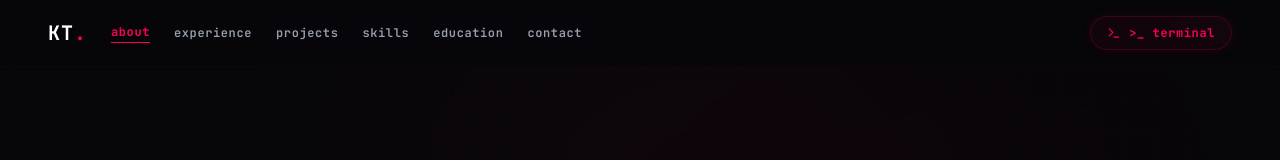
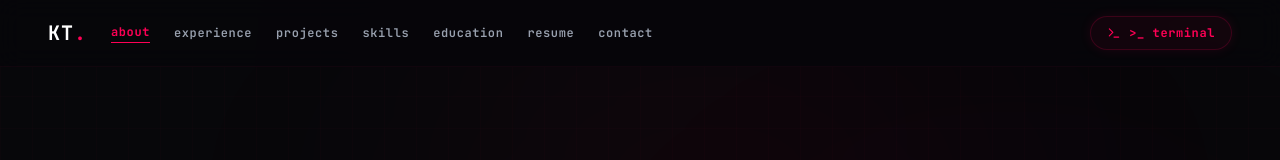
Before and after one commit to Keshav-Tejra04/Portfolio, a Next.js app: page / in a window 1280 px wide. Shown: the top 160 px of the page. Built offline with nearby package versions, Linux system fonts and the light colour scheme.

Commit message:
resume added

```diff
--- a/src/components/GuiPortfolio.tsx
+++ b/src/components/GuiPortfolio.tsx
@@ -313,10 +313,16 @@ export function GuiPortfolio({ setMode }: GuiPortfolioProps) {
 
           {/* Desktop Navigation Links */}
           <nav className="hidden md:flex items-center gap-6 text-xs font-semibold uppercase tracking-wider text-gray-400">
-            {["about", "experience", "projects", "skills", "education", "contact"].map((section) => (
+            {["about", "experience", "projects", "skills", "education", "resume", "contact"].map((section) => (
               <button
                 key={section}
-                onClick={() => scrollToSection(section)}
+                onClick={() => {
+                  if (section === "resume") {
+                    window.open("/Keshav_Tejra_Resume.pdf", "_blank");
+                  } else {
+                    scrollToSection(section);
+                  }
+                }}
                 className={`hover:text-gui-primary transition-all cursor-pointer ${activeSection === section ? "text-gui-primary font-bold border-b border-gui-primary pb-0.5" : ""
                   }`}
               >
@@ -355,10 +361,16 @@ export function GuiPortfolio({ setMode }: GuiPortfolioProps) {
             exit={{ opacity: 0, y: -20 }}
             className="fixed inset-x-0 top-[70px] bg-[#07070A] border-b border-gui-border/40 z-40 p-6 flex flex-col gap-4 text-sm font-bold uppercase md:hidden"
           >
-            {["about", "experience", "projects", "skills", "education", "contact"].map((section) => (
+            {["about", "experience", "projects", "skills", "education", "resume", "contact"].map((section) => (
               <button
                 key={section}
-                onClick={() => scrollToSection(section)}
+                onClick={() => {
+                  if (section === "resume") {
+                    window.open("/Keshav_Tejra_Resume.pdf", "_blank");
+                  } else {
+                    scrollToSection(section);
+                  }
+                }}
                 className={`text-left py-2 hover:text-gui-primary transition-all border-b border-gui-border/10 ${activeSection === section ? "text-gui-primary" : "text-gray-400"
                   }`}
               >
--- a/src/utils/commands.tsx
+++ b/src/utils/commands.tsx
@@ -157,6 +157,9 @@ export const COMMANDS: Record<string, { description: string; handler: CommandHan
 
             <span className="text-terminal-primary font-bold">whoami</span>
             <span>Display author profile information</span>
+
+            <span className="text-terminal-primary font-bold">resume</span>
+            <span>Download Keshav Tejra's Resume</span>
 
             <span className="text-terminal-primary font-bold">mail</span>
             <span>Compose and send an email message</span>
@@ -416,6 +419,13 @@ export const COMMANDS: Record<string, { description: string; handler: CommandHan
   skills: { description: "View technical skills list", handler: (args, ctx) => COMMANDS.cat.handler(["~/skills/core_skills.md"], ctx) },
   mobile: { description: "View mobile app technologies", handler: (args, ctx) => COMMANDS.cat.handler(["~/skills/mobile.md"], ctx) },
   contact: { description: "View my contact channels", handler: (args, ctx) => COMMANDS.cat.handler(["~/contact.txt"], ctx) },
+  resume: {
+    description: "Download Keshav Tejra's Resume",
+    handler: () => {
+      window.open("/Keshav_Tejra_Resume.pdf", "_blank");
+      return <div className="text-terminal-secondary">Downloading resume...</div>;
+    },
+  },
   github: {
     description: "Open my GitHub profile",
     handler: () => {
```
Also changed, not shown: 1 other file (tests, documents, lock files or other folders).
